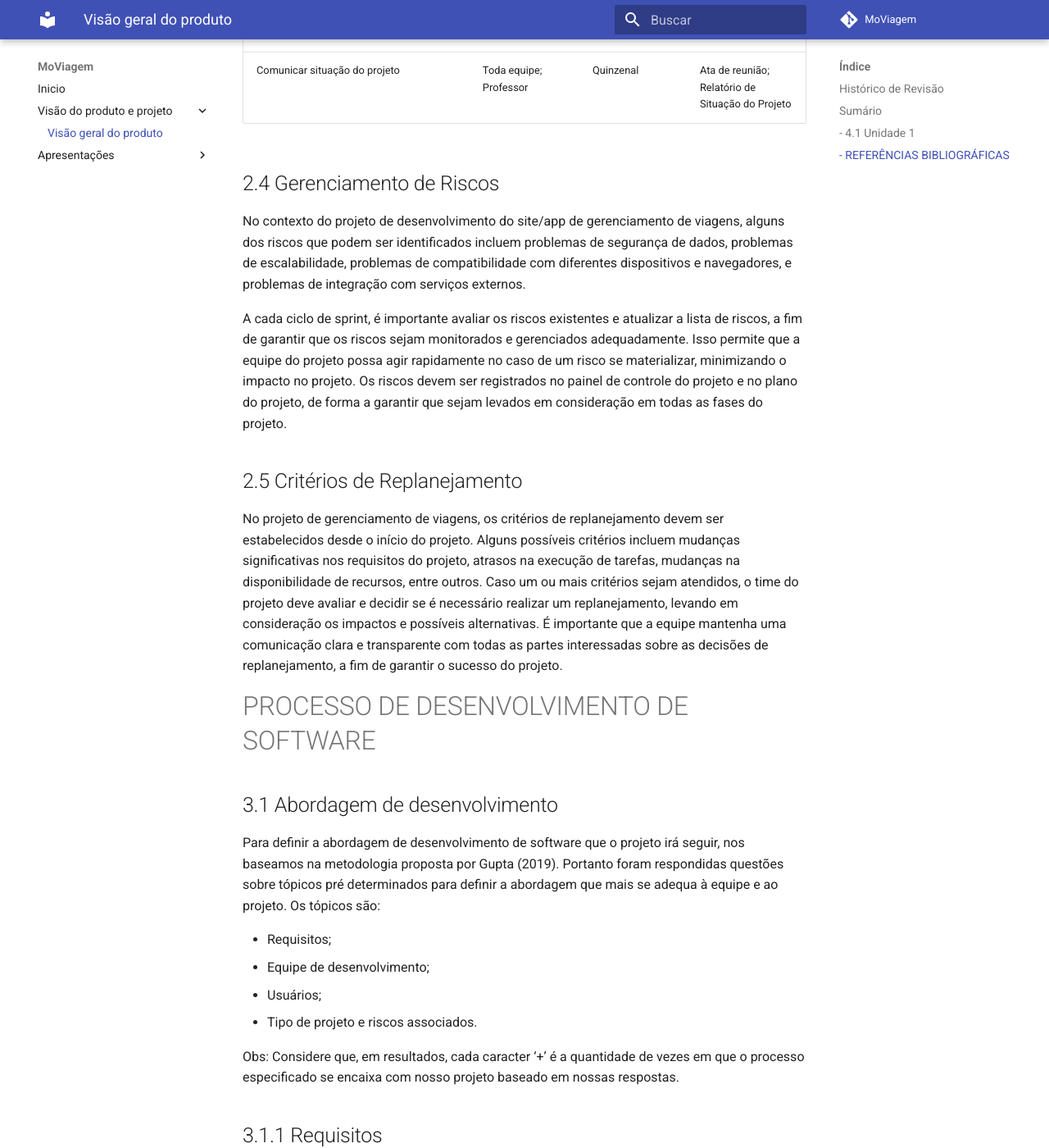
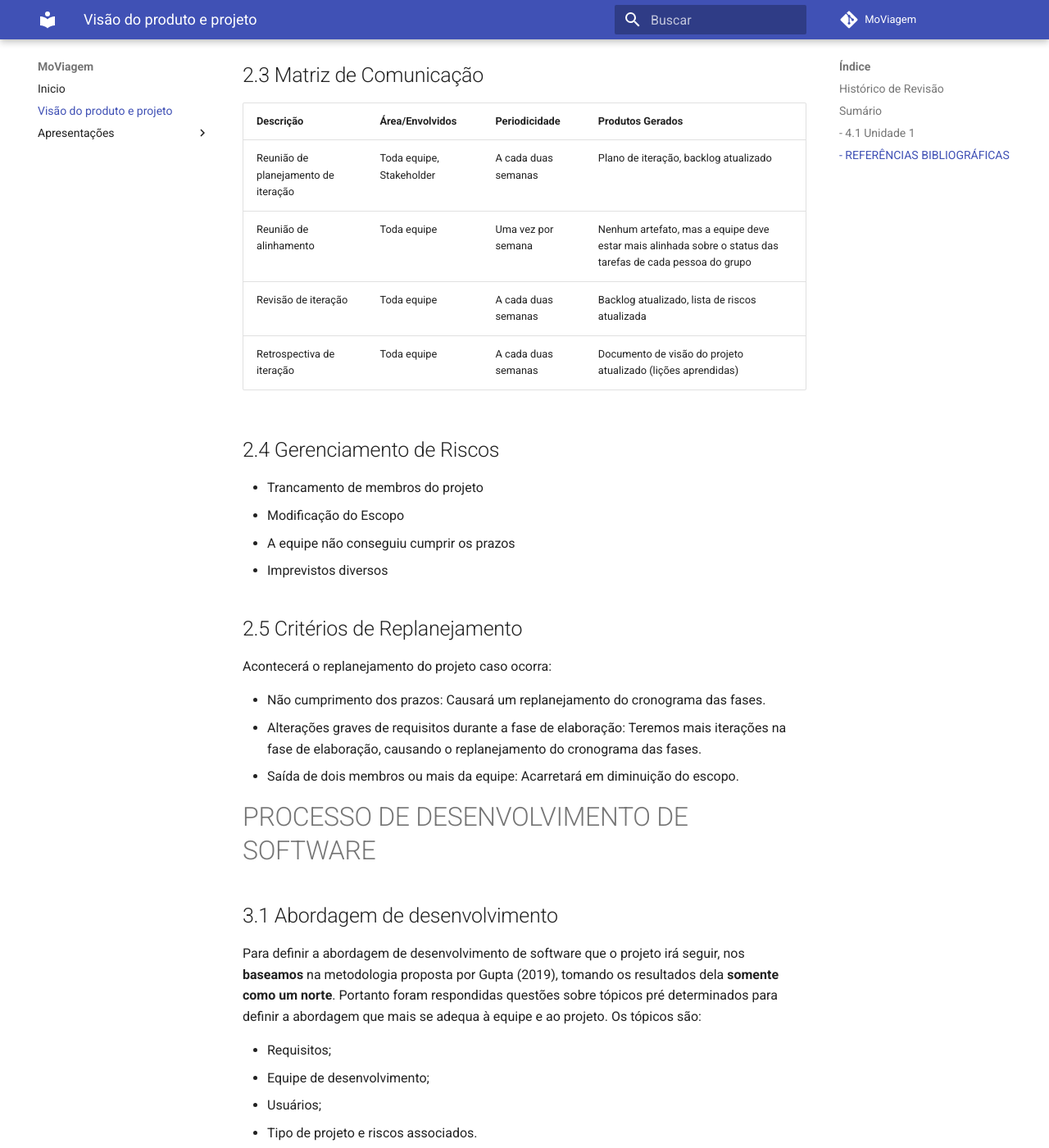
Before and after one commit to mdsreq-fga-unb/2023.1-MoViagem, an MkDocs documentation site: the page built from gitpages/docs/documentos/visao-do-produto-e-projeto.md, in a window 1280 px wide and 1400 px high, scrolled down 5115 px. Shown: the whole window at 82% size. Built offline with MkDocs 1.6.1 and Material for MkDocs 9.7.7, drawn with Linux system fonts in a browser that asks for light colours; comment, search, counter and statistics services are not loaded; some of the changed text lies outside the part shown.

Commit message:
mudanças no documento de visão do produto e projeto

```diff
--- a/gitpages/docs/documentos/visao-do-produto-e-projeto.md
+++ b/gitpages/docs/documentos/visao-do-produto-e-projeto.md
@@ -101,43 +101,52 @@
 
 | Papel | Atribuições | Responsável | Participantes |
 |-------|-------------|-------------|---------------|
-| Desenvolvedor | Codificar o produto, codificar testes unitários, realizar refatoração | Eduardo | Pedro, João, Gabriel, Siqueira |
-| Product Owner | Atualizar o escopo do produto, organizar o escopo das sprints, validar as entregas | Pedro | Siqueira, Eduardo |
-| Analista de Qualidade | Garantir a qualidade do produto, garantir o cumprimento do conceito de pronto, realizar inspeções de código | Gabriel | João, Siqueira |
-| Design e UX | Responsável por criar a identidade visual da plataforma, bem como garantir uma experiência de usuário intuitiva e agradável | João | Pedro, Eduardo |
+| Arquiteto | Conduzir o design técnico do sistema documentando os aspectos arquiteturalmente significativos do sistema como visões que descrevem requisitos, design, implementação e distribuição | Eduardo | Eduardo |
+| Gerente de projeto | Conduzir o time, avaliar os riscos e garantir que o projeto cumpra a necessidade dos stakeholders | Pedro | Pedro |
+| Analista | Identificar, detalhar e consolidar requisitos, ajudar os stakeholders a escrever estórias | João | Todos |
+| Testador | Criar casos de teste, scripts de teste e os executar de acordo com os critérios de aceitação de uma estória | Mateus | Todos |
+| Desenvolvedor |Implementar o projeto em si, conversar com os outros papéis para seguir o planejamento e criar o produto certo | Gabriel | Todos |
+| Stakeholder | Identificar requisitos, validar entregas, fornecer feedback, aprovar iterações e tomar decisões de negócios | Lucas Boaventura | Lucas, ChatGPT, Prof. George |
 
 ## 2.2	Planejamento das Fases e/ou Iterações do Projeto
 
-| Sprint | Produto (entrega) | Data Início | Data Fim |
+| Fase | Produto (entrega) | Data Início | Data Fim |
 |-------|-------------|-------------|---------------|
-| Sprint 1 | MVP e Planejamento do Projeto | 25/04/23 | 08/05/23 |
-| Sprint 2 | Implementação da interface básica da plataforma web e mobile (login e cadastro) | 09/05/23 | 22/05/23 |
-| Sprint 3 | Implementação da funcionalidade de gerenciamento de viagens (CRUD’s) | 23/05/23 | 05/06/23 |
-| Sprint 4 | Implementação da funcionalidade de gerenciamento de pagamentos e divisão de valores | 06/06/23 | 19/06/23 |
+| Fase de concepção | Documento de visão do produto, planejamento inicial de riscos | 10/04/23 | 27/04/23 |
+| Fase de elaboração | Arquitetura do projeto e Backlog | 28/05/23 | 25/05/23 |
+| Fase de construção | Implementação das funcionalidades do produto | 26/05/23 | 10/07/23 |
+| Fase de transição | Produto em produção | 11/07/23 | 18/07/23 |
 
 ## 2.3	Matriz de Comunicação
 
 | Descrição | Área/Envolvidos | Periodicidade | Produtos Gerados |
 |-------|-------------|-------------|---------------|
-| Acompanhamento das Atividades em Andamento; Acompanhamento dos Riscos, Compromissos, Ações Pendentes, Indicadores | Toda equipe | Quinzenal (e em dias de aula) | Ata de reunião; Relatório de situação do projeto |
-| Comunicar situação do projeto | Toda equipe; Professor | Quinzenal | Ata de reunião; Relatório de Situação do Projeto |
+| Reunião de planejamento de iteração | Toda equipe, Stakeholder | A cada duas semanas | Plano de iteração, backlog atualizado |
+| Reunião de alinhamento | Toda equipe | Uma vez por semana | Nenhum artefato, mas a equipe deve estar mais alinhada sobre o status das tarefas de cada pessoa do grupo |
+| Revisão de iteração | Toda equipe | A cada duas semanas | Backlog atualizado, lista de riscos atualizada |
+| Retrospectiva de iteração | Toda equipe | A cada duas semanas | Documento de visão do projeto atualizado (lições aprendidas) |
 
 ## 2.4	Gerenciamento de Riscos
 
-No contexto do projeto de desenvolvimento do site/app de gerenciamento de viagens, alguns dos riscos que podem ser identificados incluem problemas de segurança de dados, problemas de escalabilidade, problemas de compatibilidade com diferentes dispositivos e navegadores, e problemas de integração com serviços externos.
-
-A cada ciclo de sprint, é importante avaliar os riscos existentes e atualizar a lista de riscos, a fim de garantir que os riscos sejam monitorados e gerenciados adequadamente. Isso permite que a equipe do projeto possa agir rapidamente no caso de um risco se materializar, minimizando o impacto no projeto. Os riscos devem ser registrados no painel de controle do projeto e no plano do projeto, de forma a garantir que sejam levados em consideração em todas as fases do projeto.
-
+- Trancamento de membros do projeto
+- Modificação do Escopo
+- A equipe não conseguiu cumprir os prazos
+- Imprevistos diversos
 
 ## 2.5	Critérios de Replanejamento
 
-No projeto de gerenciamento de viagens, os critérios de replanejamento devem ser estabelecidos desde o início do projeto. Alguns possíveis critérios incluem mudanças significativas nos requisitos do projeto, atrasos na execução de tarefas, mudanças na disponibilidade de recursos, entre outros. Caso um ou mais critérios sejam atendidos, o time do projeto deve avaliar e decidir se é necessário realizar um replanejamento, levando em consideração os impactos e possíveis alternativas. É importante que a equipe mantenha uma comunicação clara e transparente com todas as partes interessadas sobre as decisões de replanejamento, a fim de garantir o sucesso do projeto.
+Acontecerá o replanejamento do projeto caso ocorra:
+
+- Não cumprimento dos prazos: Causará um replanejamento do cronograma das fases.
+- Alterações graves de requisitos durante a fase de elaboração: Teremos mais iterações na fase de elaboração, causando o replanejamento do cronograma das fases.
+- Saída de dois membros ou mais da equipe: Acarretará em diminuição do escopo.
+
 
 # PROCESSO DE DESENVOLVIMENTO DE SOFTWARE
 
 ## 3.1 Abordagem de desenvolvimento
 
-Para definir a abordagem de desenvolvimento de software que o projeto irá seguir, nos baseamos na metodologia proposta por Gupta (2019). Portanto foram respondidas questões sobre tópicos pré determinados para definir a abordagem que mais se adequa à equipe e ao projeto. Os tópicos são:
+Para definir a abordagem de desenvolvimento de software que o projeto irá seguir, nos **baseamos** na metodologia proposta por Gupta (2019), tomando os resultados dela **somente como um norte**. Portanto foram respondidas questões sobre tópicos pré determinados para definir a abordagem que mais se adequa à equipe e ao projeto. Os tópicos são:
 
 - Requisitos;
 - Equipe de desenvolvimento;
@@ -225,9 +234,11 @@
 - Incremental 6+
 - Evolutivo 7+
 - Espiral 9+
-- ### RAD 12+
+- **RAD 12+**
 
 Ao analisar os resultados individuais de cada tópico, foi obtida a metodologia de desenvolvimento mais adequada, o RAD (Rapid Application Development). Esta é uma abordagem ágil e tem como pontos característicos ser centrada no usuário e no design do produto, permitindo uma prototipagem mais rápida e uma entrega iterativa.
+
+Levando em conta as peculiaridades da disciplina, decidimos desconsiderar o RAD e utilizar uma **abordagem híbrida baseada no OpenUP**. Pois assim, conseguimos trabalhar melhor os requisitos no início de nosso projeto e adequar nossas entregas com a disciplina. A estruturação de nossos requisitos será feita em **User Stories**.
 
 
 ## 3.2 Escolhas de Engenharia de Requisitos
--- a/mkdocs.yml
+++ b/mkdocs.yml
@@ -5,8 +5,7 @@
 
 nav:
  - Inicio: index.md
- - Visão do produto e projeto:
-      - Visão geral do produto: documentos/visao-do-produto-e-projeto.md
+ - Visão do produto e projeto: documentos/visao-do-produto-e-projeto.md
  - Apresentações:
       - Ciclos de Vida - Scrum: apresentacoes/ciclos-de-vida.md
       - Processos de ER: apresentacoes/processos-de-ER.md
```
Also changed, not shown: other parts of gitpages/docs/documentos/visao-do-produto-e-projeto.md (+1 -1 lines), gitpages/docs/apresentacoes/Slides_Processos_de_ER/tela12.png, gitpages/docs/apresentacoes/Slides_Processos_de_ER/tela13.png, gitpages/docs/apresentacoes/Slides_Processos_de_ER/tela14.png, gitpages/docs/documentos/assets/OpenUP-e-ER.png (added), gitpages/docs/documentos/assets/Rad-e-Requisitos.jpeg (deleted).
